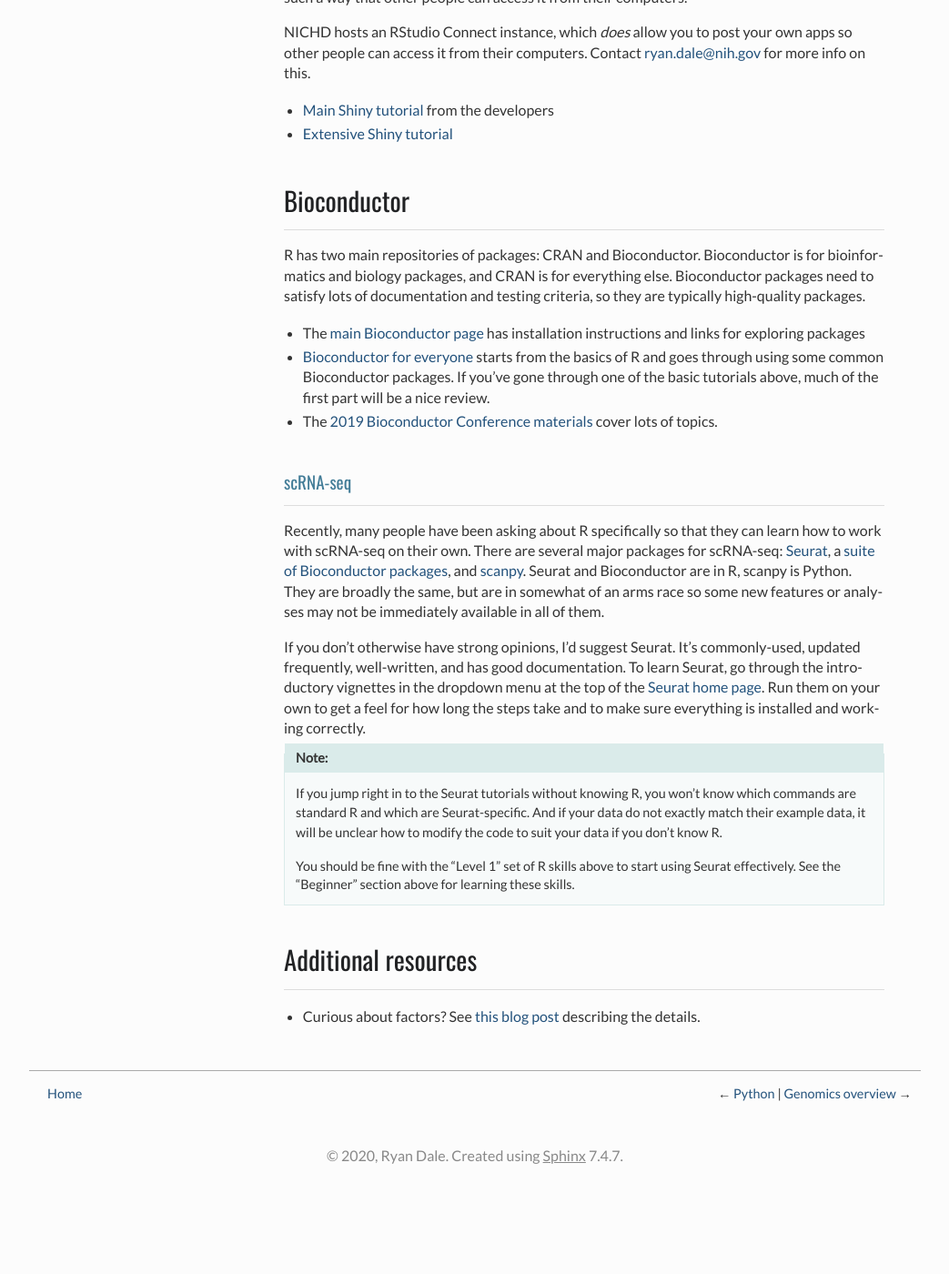
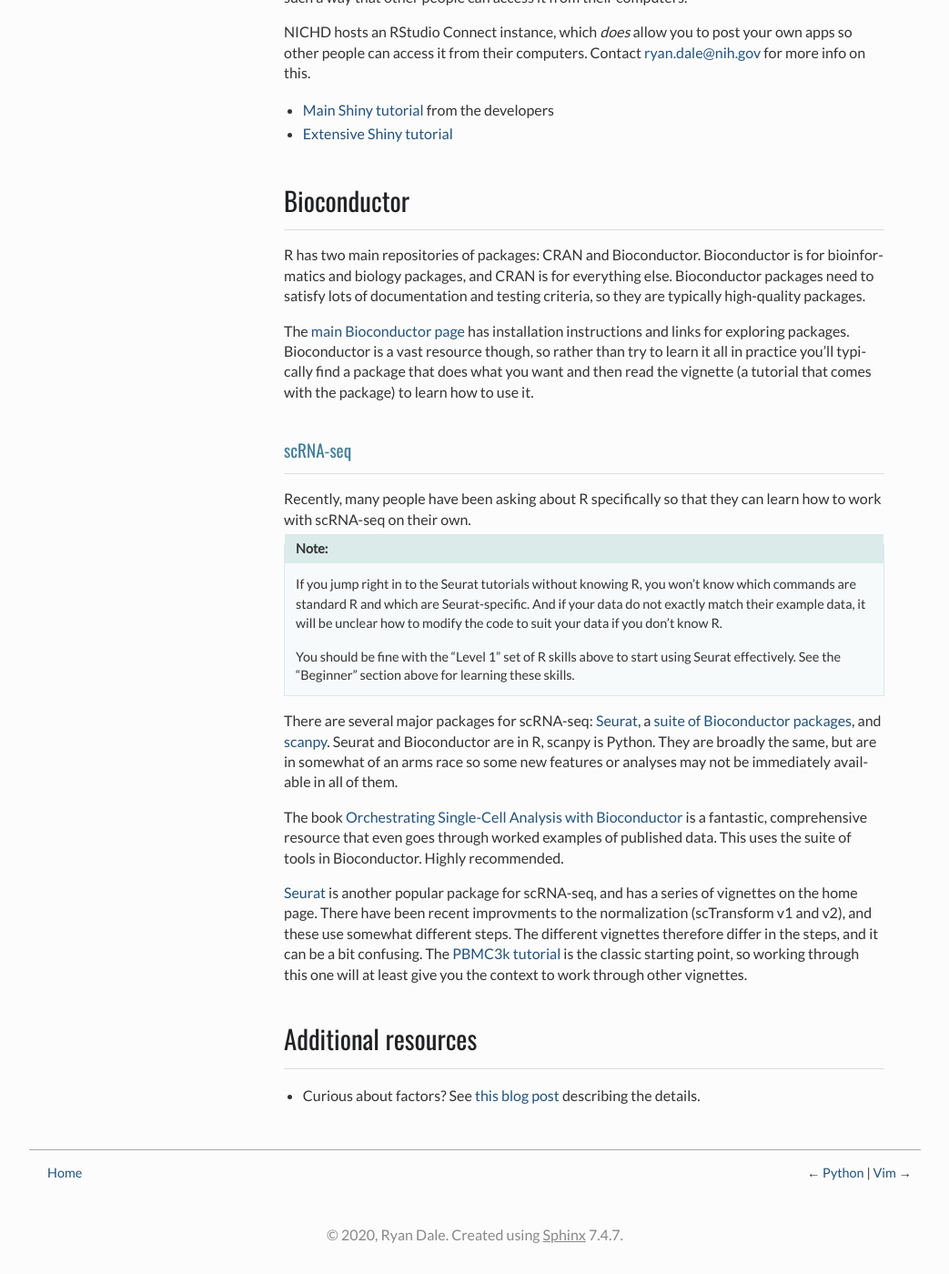
Before and after one commit to NICHD-BSPC/training, a Sphinx documentation site: the page built from source/r.rst, in a window 1280 px wide and 1400 px high, scrolled down 3291 px. Shown: the whole window at 91% size, without its empty margins (118-1161 px from the left). Built offline with Sphinx 7.4.7, drawn with Linux system fonts in a browser that asks for light colours; before the commit the page ends 4604 px from its top, so only the background shows below that.

```diff
--- a/source/conf.py
+++ b/source/conf.py
@@ -107,3 +107,31 @@ html_short_title = "Home"
 html_sidebars = {
     '**': ['localtoc.html', 'sourcelink.html', 'searchbox.html'],
 }
+
+# Running `make linkcheck` will ensure links are working. However, some sites
+# are resistant to scraping, so need some tweaks here:
+linkcheck_request_headers = {
+    # Add a user agent to everything
+    "*": {
+        "User-Agent": "Mozilla/5.0 (X11; Linux x86_64; rv:10.0) Gecko/20100101 Firefox/10.0",
+    }
+}
+
+# Avoids downloading the entire page to check anchors.
+linkcheck_anchors = False
+
+# Completely ignore these regexes
+linkcheck_ignore = [
+    # Appears to be using CloudFlare, not worth the effor to spoof here
+    r'https://gatk.broadinstitute.org',
+
+    # Also scrape-resistant
+    r'https://twitter.com',
+
+    # SSL/TLS errors
+    r'https://www.sempf.net',
+
+    # Scraping returns 500, but website seems fine. Possibly a timeout issue
+    # since the site seems slow.
+    r'http://blogs.nature.com/methagora',
+]
--- a/source/gitlab.rst
+++ b/source/gitlab.rst
@@ -13,9 +13,6 @@ In BSPC, we use GitLab to track our code. We run an instance of GitLab running
 in the NICHD data center which is only accessible inside the NIH network. If
 you have access to the NIH network and you are interested in accessing this
 GitLab instance, contact ryan.dale@nih.gov for more info.
-
-If you already have access to our GitLab instance, you can find it at
-https://hdgitappip01.nichd.nih.gov (sign in with your NIH credentials).
 
 It's expected that you already know :ref:`git`.
 
--- a/source/python.rst
+++ b/source/python.rst
@@ -27,7 +27,7 @@ you'll need to install things separately using ``conda install
 You may have heard about Jupyter notebooks. While they have their place in data
 science-type work, I do not think this is a good way to learn Python. `Here are
 some reasons why
-<https://docs.google.com/presentation/d/1n2RlMdmv1p25Xy5thJUhkKGvjtV-dkAIsUXP-AL4ffI/edit#slide=id.g362da58057_0_1>`_;
+<https://docs.google.com/presentation/d/1n2RlMdmv1p25Xy5thJUhkKGvjtV-dkAIsUXP-AL4ffI/>`_;
 they boil down to needing to mentally keep track of what cells have been run
 when to avoid strange and hard-to-track-down bugs.
 
@@ -125,7 +125,7 @@ than sprinkling ``print()`` statements throughout your code!
 
 There is a good intro to the debugging workflow at `SciPy lecture notes:
 debugging
-<https://scipy-lectures.org/advanced/debugging/index.html#debugging-workflow>`_,
+<https://scipy-lectures.org/advanced/debugging/index.html>`_,
 along with what to do when you can't use IPython.
 
 Learning pandas
@@ -313,7 +313,7 @@ above categories.
 - `A Visual Intro to NumPy <https://jalammar.github.io/visual-numpy/>`_ is
   useful if you're just starting to learn NumPy
 
-- `The SciPy Lectures <https://www.scipy-lectures.org/>`_
+- `The SciPy Lectures <https://scipy-lectures.org/>`_
   First chapter of Scientific Python lectures includes NumPy, matplotlib, and
   scipy basics. Subsequent chapters get fairly advanced.
 
--- a/source/r.rst
+++ b/source/r.rst
@@ -187,36 +187,17 @@ for bioinformatics and biology packages, and CRAN is for everything else.
 Bioconductor packages need to satisfy lots of documentation and testing
 criteria, so they are typically high-quality packages.
 
-- The `main Bioconductor page <https://www.bioconductor.org/>`_ has
-  installation instructions and links for exploring packages
-
-- `Bioconductor for everyone
-  <http://biocworkshops2019.bioconductor.org.s3-website-us-east-1.amazonaws.com/page/BiocIntro__RBiocForAll/>`_
-  starts from the basics of R and goes through using some common Bioconductor
-  packages. If you've gone through one of the basic tutorials above, much of
-  the first part will be a nice review.
-
-- The `2019 Bioconductor Conference materials
-  <http://biocworkshops2019.bioconductor.org.s3-website-us-east-1.amazonaws.com/>`_ cover lots of topics.
+The `main Bioconductor page <https://www.bioconductor.org/>`_ has installation
+instructions and links for exploring packages. Bioconductor is a vast resource
+though, so rather than try to learn it all in practice you'll typically find
+a package that does what you want and then read the vignette (a tutorial that
+comes with the package) to learn how to use it.
 
 scRNA-seq
 ~~~~~~~~~
 
 Recently, many people have been asking about R specifically so that they can
-learn how to work with scRNA-seq on their own. There are several major packages
-for scRNA-seq: `Seurat <https://satijalab.org/seurat/>`_, a `suite of
-Bioconductor packages <https://bioconductor.org/books/release/OSCA/>`_, and
-`scanpy <https://scanpy.readthedocs.io/en/stable/>`_. Seurat and Bioconductor are
-in R, scanpy is Python. They are broadly the same, but are in somewhat of an
-arms race so some new features or analyses may not be immediately available in
-all of them.
-
-If you don't otherwise have strong opinions, I'd suggest Seurat. It's
-commonly-used, updated frequently, well-written, and has good documentation. To
-learn Seurat, go through the introductory vignettes in the dropdown menu at the
-top of the `Seurat home page <https://satijalab.org/seurat/>`_. Run them on
-your own to get a feel for how long the steps take and to make sure everything
-is installed and working correctly.
+learn how to work with scRNA-seq on their own.
 
 .. note::
 
@@ -230,6 +211,28 @@ is installed and working correctly.
     skills.
 
 
+There are several major packages
+for scRNA-seq: `Seurat <https://satijalab.org/seurat/>`_, a `suite of
+Bioconductor packages <https://bioconductor.org/books/release/OSCA/>`_, and
+`scanpy <https://scanpy.readthedocs.io/en/stable/>`_. Seurat and Bioconductor are
+in R, scanpy is Python. They are broadly the same, but are in somewhat of an
+arms race so some new features or analyses may not be immediately available in
+all of them.
+
+The book `Orchestrating Single-Cell Analysis with Bioconductor
+<https://bioconductor.org/books/release/OSCA/>`_ is a fantastic, comprehensive
+resource that even goes through worked examples of published data. This uses
+the suite of tools in Bioconductor. Highly recommended.
+
+`Seurat <https://satijalab.org/seurat/>`_ is another popular package for
+scRNA-seq, and has a series of vignettes on the home page. There have been
+recent improvments to the normalization (scTransform v1 and v2), and these use
+somewhat different steps. The different vignettes therefore differ in the
+steps, and it can be a bit confusing. The `PBMC3k tutorial
+<https://satijalab.org/seurat/articles/pbmc3k_tutorial.html>`_ is the classic
+starting point, so working through this one will at least give you the context
+to work through other vignettes.
+
 Additional resources
 --------------------
 
```
Also changed, not shown: source/index.rst (+20 -11 lines), 1 other file.
